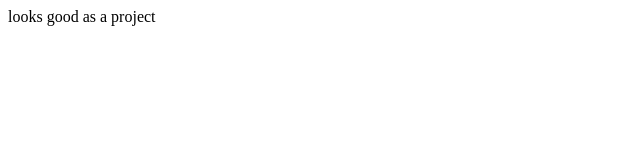
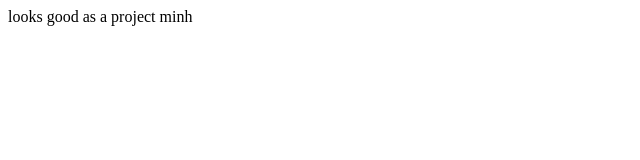
Before and after one commit to minhvip1997/learn-git-free-code-camp, a plain HTML site: page index.html in a window 1280 px wide. Shown: the full height of the page, 0-640 px from the left. Drawn offline with Linux system fonts and the light colour scheme.

Commit message:
update main website

```diff
--- a/index.html
+++ b/index.html
@@ -6,6 +6,6 @@
     <title>Document</title>
   </head>
   <body>
-    looks good as a project
+    looks good as a project minh
   </body>
 </html>
```
